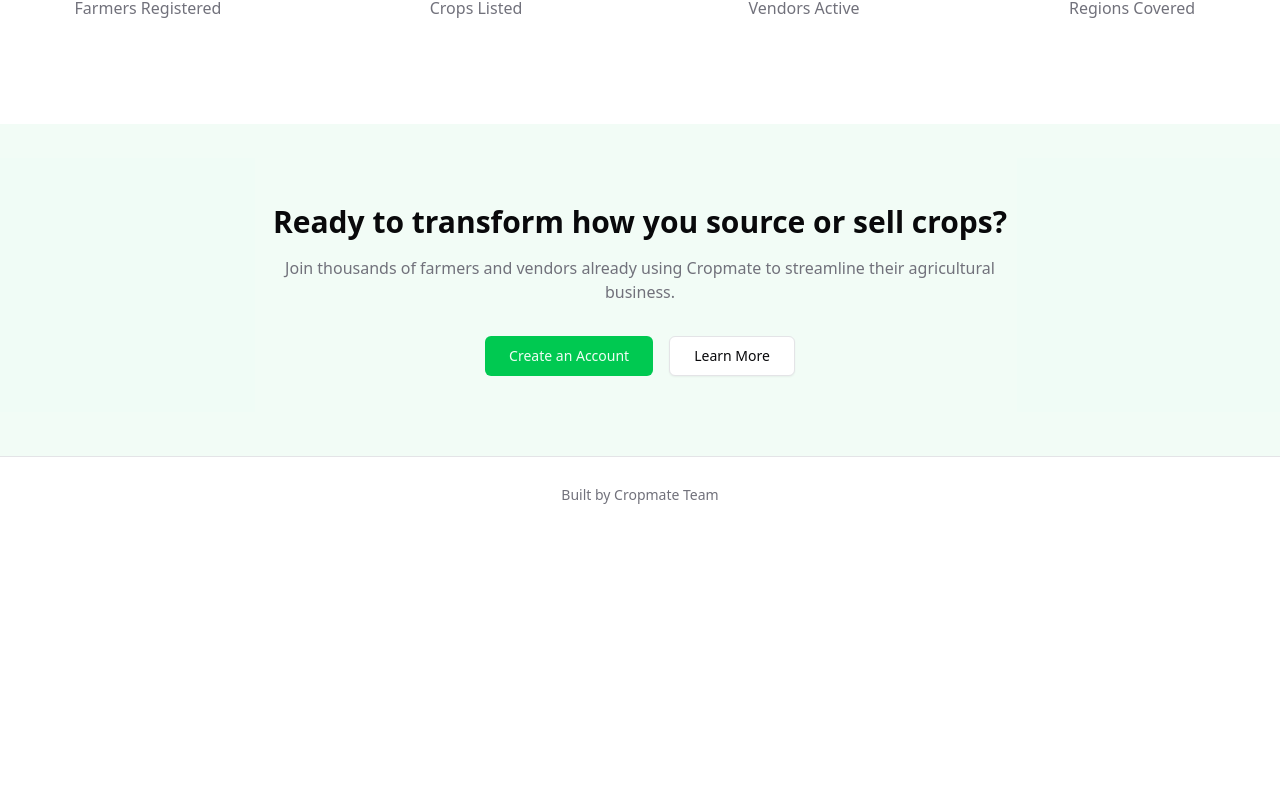
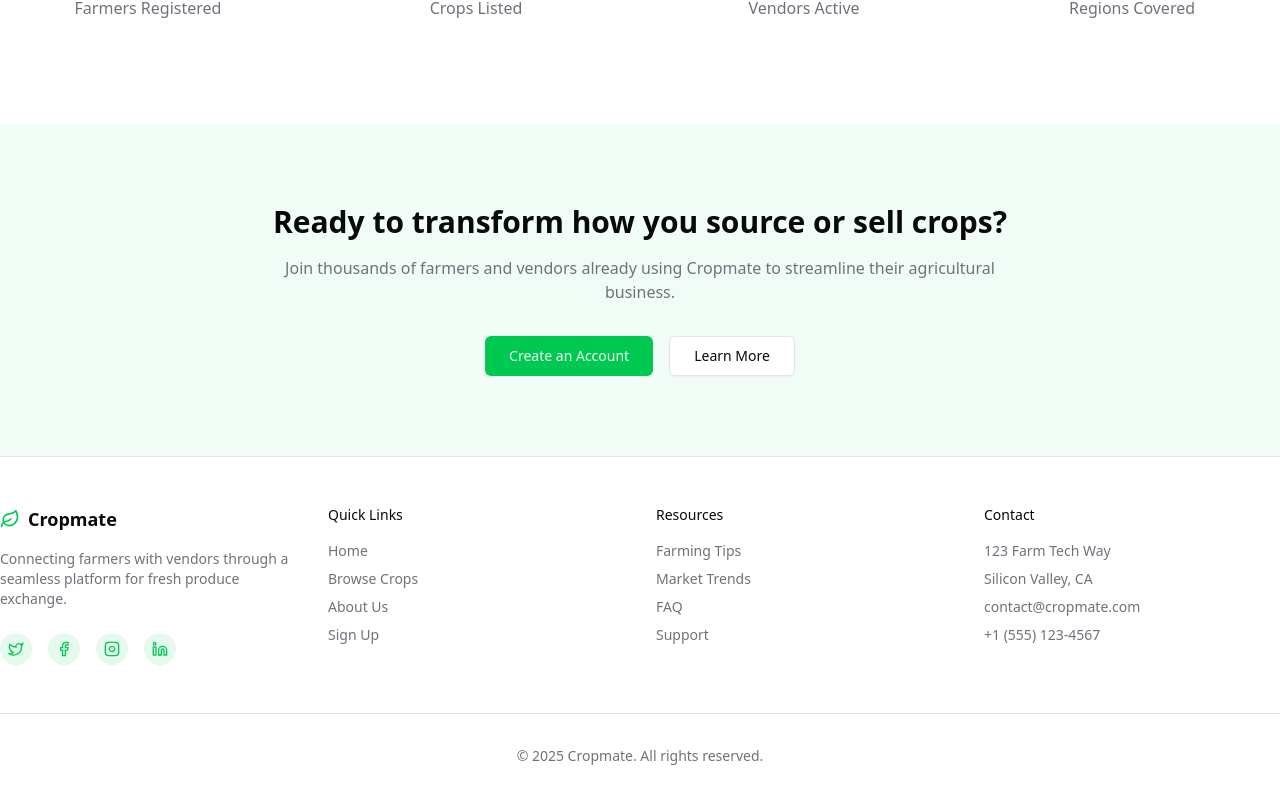
Before and after one commit to AvishkaGihan/cropmate-platform, a Next.js app: page / in a window 1280 px wide. Shown: the part 1621-2425 px from the top of the page. Before the commit the page ends 2154 px from the top, so only its background shows below. Built offline with nearby package versions, Linux system fonts and the light colour scheme; no server answers.

Commit message:
feat(footer): redesign footer with social links, quick links, resources, and contact information

```diff
--- a/src/components/layout/footer.tsx
+++ b/src/components/layout/footer.tsx
@@ -1,10 +1,127 @@
+import Link from "next/link";
+import { Leaf } from "lucide-react";
+
 const Footer = () => {
   return (
-    <footer className="border-t py-6">
-      <div className="container mx-auto flex flex-col items-center justify-center gap-4 md:flex-row">
-        <div className="flex flex-col items-center gap-4 px-8 md:flex-row md:gap-2 md:px-0">
-          <p className="text-center text-sm leading-loose text-muted-foreground md:text-left">
-            Built by Cropmate Team
+    <footer className="border-t bg-background py-12">
+      <div className="container mx-auto">
+        {/* Main Footer Content */}
+        <div className="grid grid-cols-1 gap-8 md:grid-cols-4">
+          {/* Brand Column */}
+          <div className="flex flex-col space-y-4">
+            <div className="flex items-center space-x-2">
+              <Leaf className="h-5 w-5 text-primary" />
+              <span className="font-bold text-lg">Cropmate</span>
+            </div>
+            <p className="text-sm text-muted-foreground">
+              Connecting farmers with vendors through a seamless platform for
+              fresh produce exchange.
+            </p>
+            <div className="flex space-x-4 pt-2">
+              {/* Social Media Icons */}
+              {["twitter", "facebook", "instagram", "linkedin"].map(
+                (social) => (
+                  <Link
+                    key={social}
+                    href={`https://${social}.com/cropmate`}
+                    className="rounded-full bg-primary/10 p-2 text-primary hover:bg-primary/20 transition-colors"
+                    aria-label={`Cropmate on ${social}`}
+                  >
+                    <svg
+                      width="16"
+                      height="16"
+                      viewBox="0 0 24 24"
+                      fill="none"
+                      stroke="currentColor"
+                      strokeWidth="2"
+                    >
+                      {social === "twitter" && (
+                        <path d="M22 4s-.7 2.1-2 3.4c1.6 10-9.4 17.3-18 11.6 2.2.1 4.4-.6 6-2C3 15.5.5 9.6 3 5c2.2 2.6 5.6 4.1 9 4-.9-4.2 4-6.6 7-3.8 1.1 0 3-1.2 3-1.2z" />
+                      )}
+                      {social === "facebook" && (
+                        <path d="M18 2h-3a5 5 0 0 0-5 5v3H7v4h3v8h4v-8h3l1-4h-4V7a1 1 0 0 1 1-1h3z" />
+                      )}
+                      {social === "instagram" && (
+                        <>
+                          <rect x="2" y="2" width="20" height="20" rx="5" />
+                          <path d="M16 11.37A4 4 0 1 1 12.63 8 4 4 0 0 1 16 11.37z" />
+                          <line x1="17.5" y1="6.5" x2="17.51" y2="6.5" />
+                        </>
+                      )}
+                      {social === "linkedin" && (
+                        <>
+                          <path d="M16 8a6 6 0 0 1 6 6v7h-4v-7a2 2 0 0 0-2-2 2 2 0 0 0-2 2v7h-4v-7a6 6 0 0 1 6-6z" />
+                          <rect x="2" y="9" width="4" height="12" />
+                          <circle cx="4" cy="4" r="2" />
+                        </>
+                      )}
+                    </svg>
+                  </Link>
+                )
+              )}
+            </div>
+          </div>
+
+          {/* Quick Links */}
+          <div className="space-y-4">
+            <h3 className="text-sm font-medium">Quick Links</h3>
+            <ul className="space-y-2 text-sm">
+              {[
+                { name: "Home", href: "/" },
+                { name: "Browse Crops", href: "/crops" },
+                { name: "About Us", href: "/about" },
+                { name: "Sign Up", href: "/register" },
+              ].map((link) => (
+                <li key={link.name}>
+                  <Link
+                    href={link.href}
+                    className="text-muted-foreground hover:text-primary transition-colors"
+                  >
+                    {link.name}
+                  </Link>
+                </li>
+              ))}
+            </ul>
+          </div>
+
+          {/* Resources */}
+          <div className="space-y-4">
+            <h3 className="text-sm font-medium">Resources</h3>
+            <ul className="space-y-2 text-sm">
+              {[
+                { name: "Farming Tips", href: "/resources/farming-tips" },
+                { name: "Market Trends", href: "/resources/market-trends" },
+                { name: "FAQ", href: "/faq" },
+                { name: "Support", href: "/support" },
+              ].map((link) => (
+                <li key={link.name}>
+                  <Link
+                    href={link.href}
+                    className="text-muted-foreground hover:text-primary transition-colors"
+                  >
+                    {link.name}
+                  </Link>
+                </li>
+              ))}
+            </ul>
+          </div>
+
+          {/* Contact */}
+          <div className="space-y-4">
+            <h3 className="text-sm font-medium">Contact</h3>
+            <ul className="space-y-2 text-sm text-muted-foreground">
+              <li>123 Farm Tech Way</li>
+              <li>Silicon Valley, CA</li>
+              <li>contact@cropmate.com</li>
+              <li>+1 (555) 123-4567</li>
+            </ul>
+          </div>
+        </div>
+
+        {/* Bottom Copyright */}
+        <div className="mt-12 border-t pt-8">
+          <p className="text-center text-sm text-muted-foreground">
+            © {new Date().getFullYear()} Cropmate. All rights reserved.
           </p>
         </div>
       </div>
```
